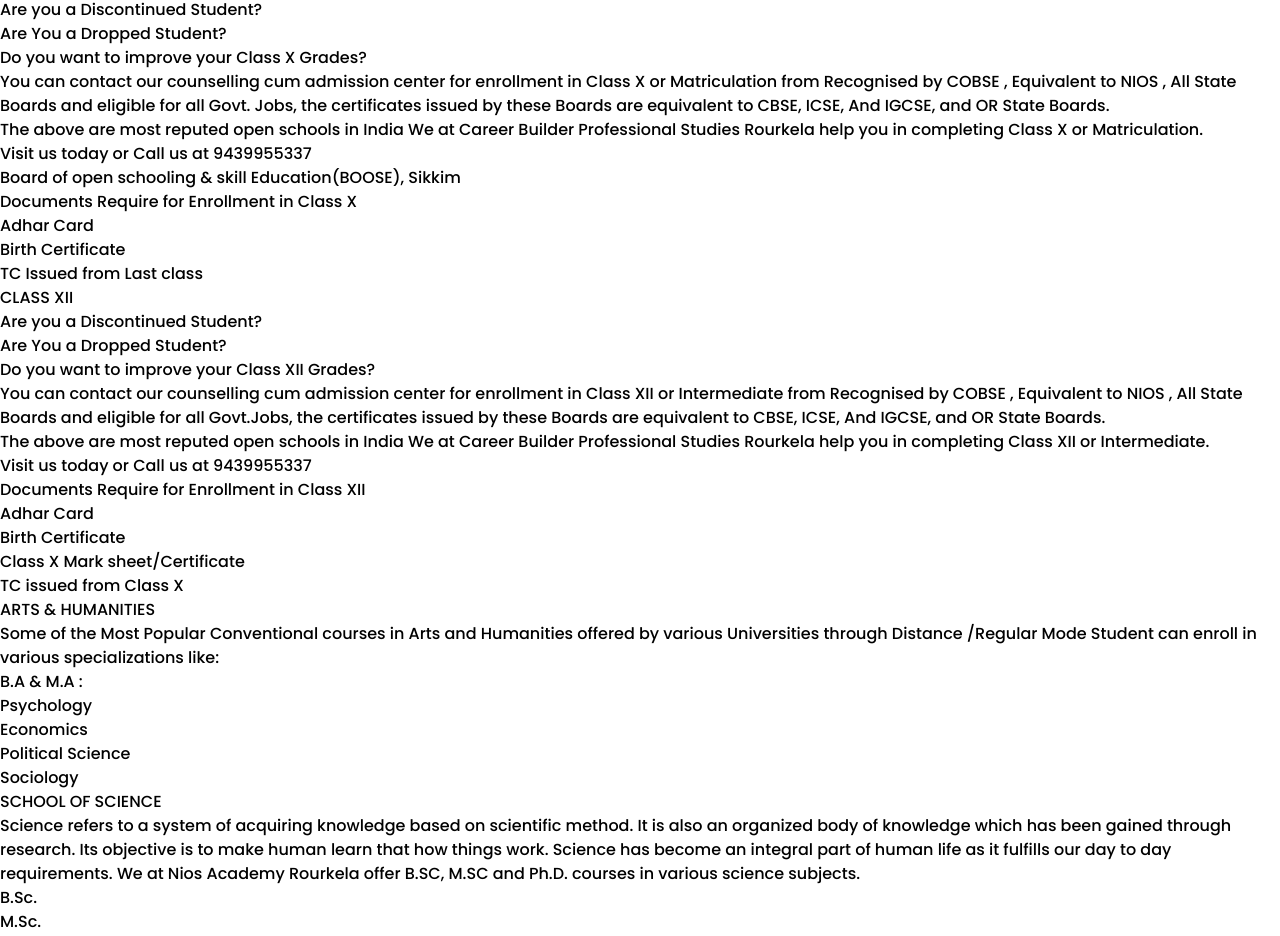
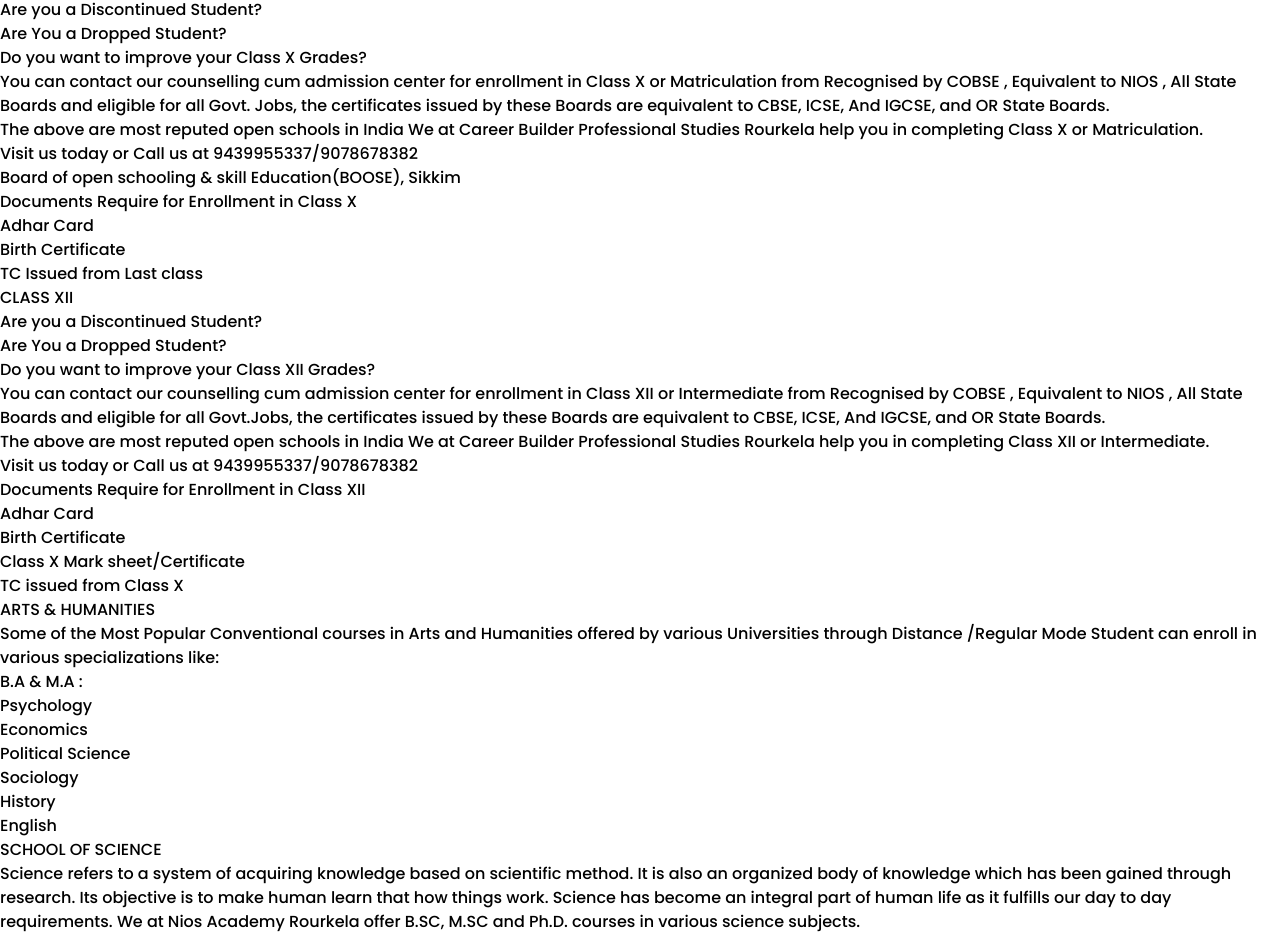
Before and after one commit to Umesh604/cbps-study, a React (Vite) app: page / in a window 1280 px wide. Shown: the part 2249-3185 px from the top of the page. Built offline with nearby package versions, Linux system fonts and the light colour scheme.

Commit message:
Update CourseOffer.jsx

```diff
--- a/src/Components/CourseOffer.jsx
+++ b/src/Components/CourseOffer.jsx
@@ -25,7 +25,7 @@
           </div>
 
           <div className='mt-5'>
-          <p className='font-semibold text-blue-700'>Visit us today or Call us at 9439955337</p>
+          <p className='font-semibold text-blue-700'>Visit us today or Call us at 9439955337/9078678382</p>
           <p className='font-semibold'>Board of open schooling & skill Education(BOOSE), Sikkim</p>
           <h1 className='font-bold mt-5'>Documents Require for Enrollment in Class X</h1>
           <ul>
@@ -52,7 +52,7 @@
         </div>
 
         <div className='mt-5'>
-          <p className='font-semibold text-blue-700'>Visit us today or Call us at 9439955337</p>
+          <p className='font-semibold text-blue-700'>Visit us today or Call us at 9439955337/9078678382</p>
           <h1 className='font-bold mt-5'>Documents Require for Enrollment in Class XII</h1>
           <ul>
             <li className='font-semibold list-disc ml-2'>Adhar Card</li>
@@ -73,6 +73,8 @@
             <li className='font-semibold list-disc ml-2'>Economics</li>
             <li className='font-semibold list-disc ml-2'>Political Science</li>
             <li className='font-semibold list-disc ml-2'>Sociology</li>
+            <li className='font-semibold list-disc ml-2'>History</li>
+            <li className='font-semibold list-disc ml-2'>English</li>
           </ul>
             </div>
 
```
